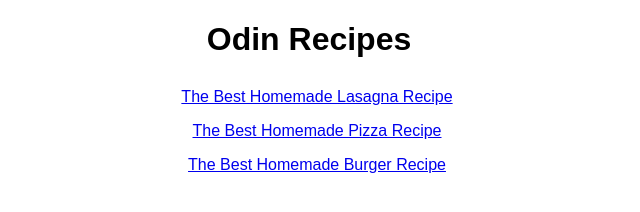
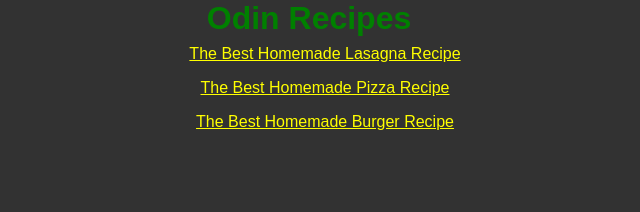
Before and after one commit to eevehu/odin-recipes, a plain HTML site: page index.html in a window 1280 px wide. Shown: the whole page, without its empty margins (331-971 px from the left). Drawn offline with Linux system fonts and the light colour scheme.

Commit message:
Edit style.css to alter the look of all four html pages drastically

```diff
--- a/style.css
+++ b/style.css
@@ -1,15 +1,30 @@
 * {
+    height: auto;
+    width: 500px;
+    margin: 0 auto;
+    text-align: center;
+    background-color: rgb(50, 50, 50);
+    color: white;
     box-sizing: border-box;
-    text-align: center;
     font-family: sans-serif, "Times New Roman", serif;
 }
 
 h1 {
-
+    color: green;
 }
-
+h4, .preamble {
+    margin: 10px 0px;
+}
+div li {
+    padding: 8px 0;
+}
 li {
     list-style-type: none;
-    padding: 8px 0;
     margin-left: -24px;
 }
+a {
+    color: yellow;
+}
+.ingredients, .ingredients li {
+    margin: 10px -20px;
+}
```
